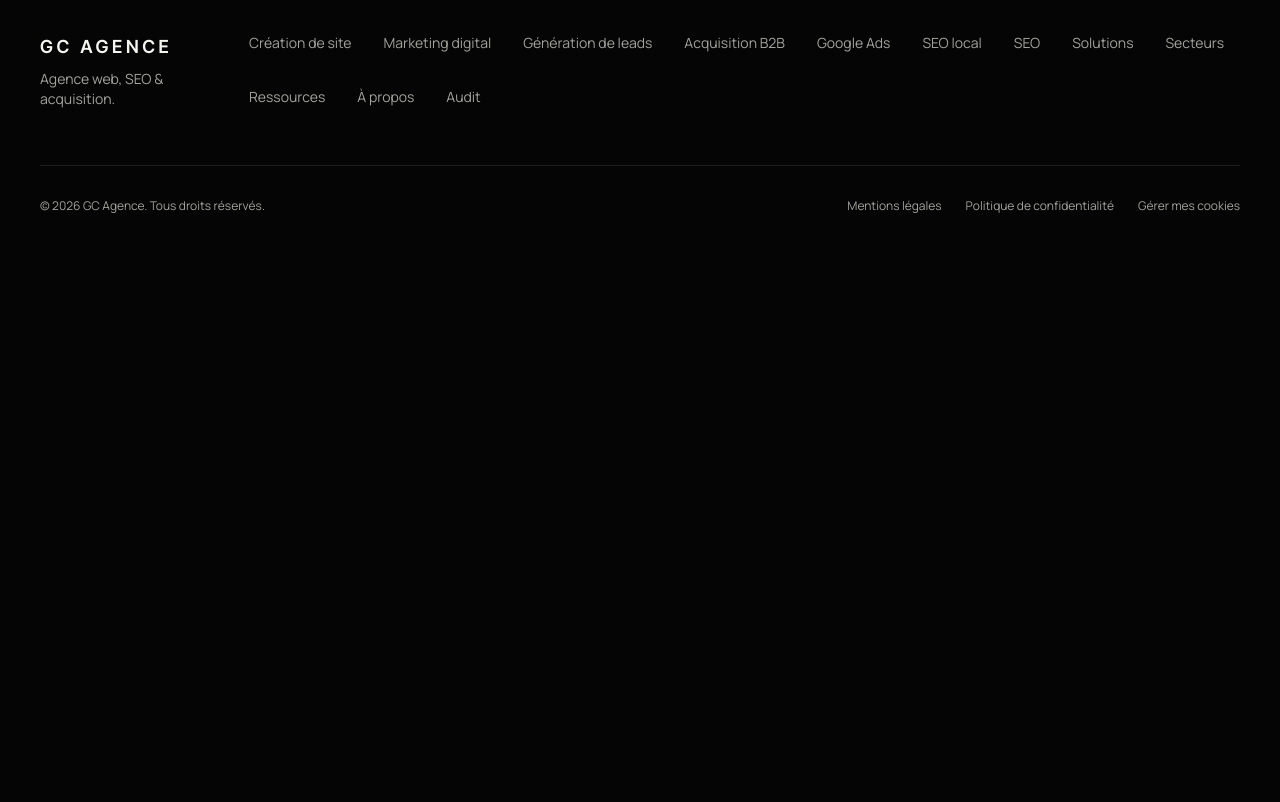
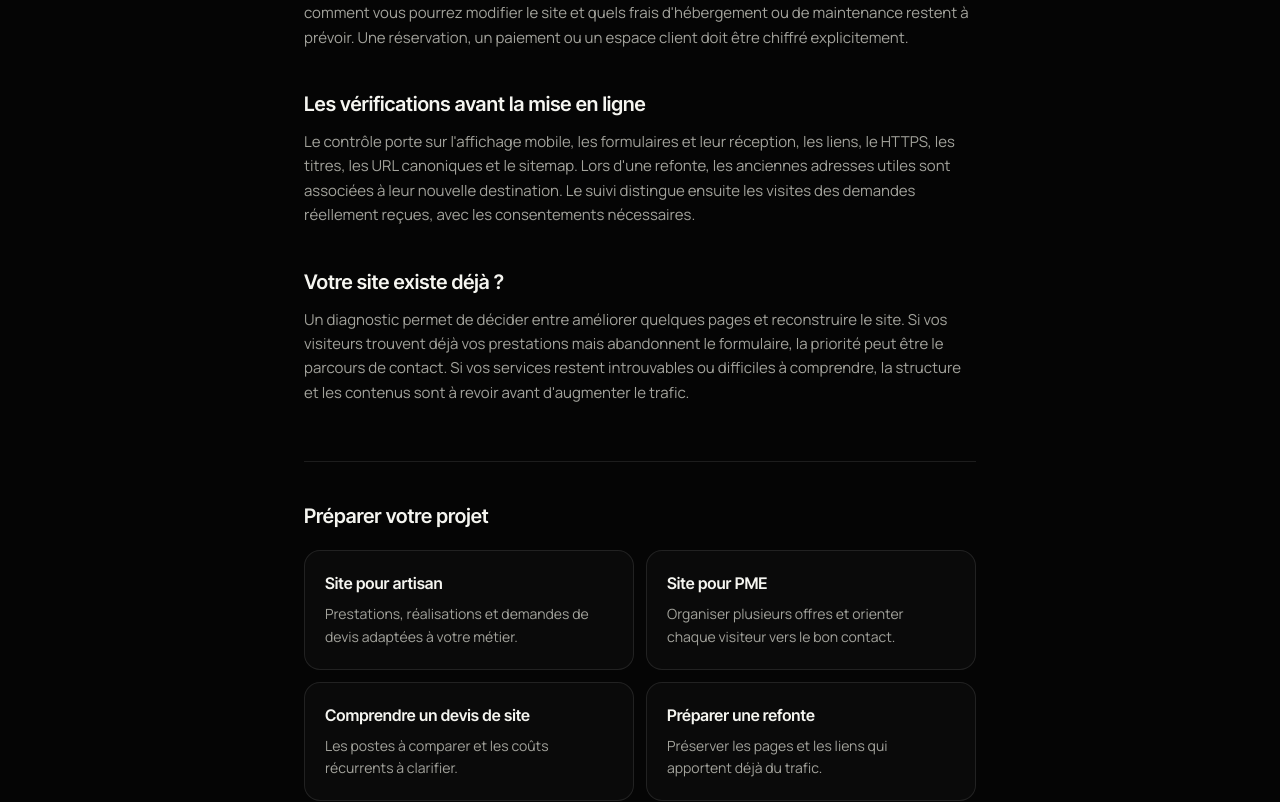
Before and after one commit to mathieumilo3-bot/-generation-capable, a Next.js app in the folder site-vitrine/: page /creation-site-internet in a window 1280 px wide. Shown: the part 1200-2002 px from the top of the page. Before the commit the page ends 1478 px from the top, so only its background shows below. Built offline with nearby package versions, Linux system fonts and the light colour scheme; no server answers.

Commit message:
fix(seo): repair organization logo and connect commercial pillar pages

```diff
--- a/site-vitrine/src/app/acquisition/page.tsx
+++ b/site-vitrine/src/app/acquisition/page.tsx
@@ -16,6 +16,12 @@ export default function AcquisitionPage() {
       intro="La visibilité ne vaut que si elle amène les bonnes personnes. L'acquisition n'est pas une question de volume, mais de pertinence."
       path="/acquisition"
       ctaContext="pillar_acquisition"
+      relatedLinks={[
+        { href: "/solutions/generation-de-leads", label: "Générer des demandes", description: "Aligner les pages, les formulaires et la qualification des prospects." },
+        { href: "/solutions/generation-leads-b2b", label: "Acquisition B2B", description: "Préparer un parcours adapté aux décisions d'achat en entreprise." },
+        { href: "/solutions/publicite-google-ads", label: "Google Ads", description: "Évaluer la publicité sur les recherches qui concernent vos offres." },
+        { href: "/ressources/cout-par-lead-qualifie", label: "Mesurer le coût d'un lead", description: "Distinguer les contacts reçus des opportunités réellement qualifiées." },
+      ]}
       blocks={[
         {
           heading: "SEO et contenu",
--- a/site-vitrine/src/app/agence-web/page.tsx
+++ b/site-vitrine/src/app/agence-web/page.tsx
@@ -13,9 +13,15 @@ export default function AgenceWebPage() {
     <PillarPage
       eyebrow="Positionnement"
       title="Agence web pour PME et artisans : site, SEO, acquisition et conversion."
-      intro="La plupart des agences web livrent un site et s'arrêtent là. Nous construisons le système qui l'entoure — acquisition, conversion, qualification — parce qu'un site seul ne suffit plus à générer des opportunités."
+      intro="GC Agence accompagne les PME et artisans dans la création de leur site et du parcours qui transforme une visite en demande : visibilité, présentation des prestations, contact et suivi commercial. Le diagnostic sert à choisir les priorités adaptées à votre situation."
       path="/agence-web"
       ctaContext="pillar_agence_web"
+      relatedLinks={[
+        { href: "/creation-site-internet", label: "Créer votre site", description: "Définir les pages, les fonctions et les vérifications avant livraison." },
+        { href: "/seo", label: "Développer votre visibilité", description: "Travailler les recherches liées aux prestations que vous vendez." },
+        { href: "/solutions/marketing-digital-pme", label: "Marketing pour PME", description: "Choisir les canaux en fonction de vos clients et de vos moyens." },
+        { href: "/ressources/agence-web-ou-freelance", label: "Choisir votre prestataire", description: "Comparer le périmètre, les responsabilités et le suivi proposé." },
+      ]}
       blocks={[
         {
           heading: "Une méthode, pas un catalogue",
--- a/site-vitrine/src/app/creation-site-internet/page.tsx
+++ b/site-vitrine/src/app/creation-site-internet/page.tsx
@@ -11,11 +11,17 @@ export const metadata: Metadata = {
 export default function CreationSiteInternetPage() {
   return (
     <PillarPage
-      eyebrow="System 01"
+      eyebrow="Création de site internet"
       title="Création de site internet professionnel qui transforme les visites en demandes."
       intro="Un site n'est pas une brochure. C'est l'actif digital qui porte votre crédibilité et déclenche la première action du visiteur."
       path="/creation-site-internet"
       ctaContext="pillar_creation_site"
+      relatedLinks={[
+        { href: "/solutions/creation-site-artisan", label: "Site pour artisan", description: "Prestations, réalisations et demandes de devis adaptées à votre métier." },
+        { href: "/solutions/site-internet-pme", label: "Site pour PME", description: "Organiser plusieurs offres et orienter chaque visiteur vers le bon contact." },
+        { href: "/ressources/prix-creation-site-internet", label: "Comprendre un devis de site", description: "Les postes à comparer et les coûts récurrents à clarifier." },
+        { href: "/ressources/refonte-site-sans-perdre-seo", label: "Préparer une refonte", description: "Préserver les pages et les liens qui apportent déjà du trafic." },
+      ]}
       blocks={[
         {
           heading: "Une architecture pensée pour convertir",
@@ -29,6 +35,22 @@ export default function CreationSiteInternetPage() {
           heading: "Connecté au reste du système",
           body: "Le site n'existe pas seul : il s'articule avec l'acquisition en amont et la conversion en aval, dans une même mécanique.",
         },
+        {
+          heading: "Quelles pages prévoir pour votre entreprise ?",
+          body: "Commencez par une page d'accueil claire, une page par prestation réellement distincte, une présentation de l'entreprise et un moyen de contact. Ajoutez vos réalisations lorsque vous disposez de photos et d'informations publiables. Pour un artisan, précisez les interventions et la zone réellement couverte ; pour une PME, expliquez à quels clients chaque offre s'adresse.",
+        },
+        {
+          heading: "Ce qu'il faut définir avant le devis",
+          body: "Le budget dépend du nombre de pages, de la rédaction, des contenus disponibles et des fonctions à connecter. Précisez qui fournit les textes et les photos, qui possède le domaine, comment vous pourrez modifier le site et quels frais d'hébergement ou de maintenance restent à prévoir. Une réservation, un paiement ou un espace client doit être chiffré explicitement.",
+        },
+        {
+          heading: "Les vérifications avant la mise en ligne",
+          body: "Le contrôle porte sur l'affichage mobile, les formulaires et leur réception, les liens, le HTTPS, les titres, les URL canoniques et le sitemap. Lors d'une refonte, les anciennes adresses utiles sont associées à leur nouvelle destination. Le suivi distingue ensuite les visites des demandes réellement reçues, avec les consentements nécessaires.",
+        },
+        {
+          heading: "Votre site existe déjà ?",
+          body: "Un diagnostic permet de décider entre améliorer quelques pages et reconstruire le site. Si vos visiteurs trouvent déjà vos prestations mais abandonnent le formulaire, la priorité peut être le parcours de contact. Si vos services restent introuvables ou difficiles à comprendre, la structure et les contenus sont à revoir avant d'augmenter le trafic.",
+        },
       ]}
     />
   );
--- a/site-vitrine/src/app/page.tsx
+++ b/site-vitrine/src/app/page.tsx
@@ -13,7 +13,7 @@ import { ServiceJsonLd } from "@/components/schema/JsonLd";
 import { SITE_DESCRIPTION, SITE_URL } from "@/lib/constants";
 
 export const metadata: Metadata = {
-  title: "Agence web & marketing digital : site, SEO, Ads, acquisition",
+  title: "GC Agence | Création de site, SEO & marketing digital",
   description:
     "GC accompagne artisans, TPE et PME sur la création de site, le marketing digital, le SEO, Google Ads, Meta Ads, l'acquisition et la conversion pour générer des demandes qualifiées.",
   alternates: { canonical: "/" },
--- a/site-vitrine/src/components/schema/JsonLd.tsx
+++ b/site-vitrine/src/components/schema/JsonLd.tsx
@@ -20,7 +20,7 @@ export function OrganizationJsonLd() {
         alternateName: ["GC", "Agence GC"],
         url: SITE_URL,
         description: SITE_DESCRIPTION,
-        logo: `${SITE_URL}/icon-512.png`,
+        logo: `${SITE_URL}/apple-icon`,
         areaServed: "FR",
         knowsAbout: [
           "Création de site internet",
--- a/site-vitrine/src/components/sections/PillarPage.tsx
+++ b/site-vitrine/src/components/sections/PillarPage.tsx
@@ -1,3 +1,4 @@
+import Link from "next/link";
 import { Section, Eyebrow } from "@/components/ui/Section";
 import { Button } from "@/components/ui/Button";
 import { BreadcrumbJsonLd, ServiceJsonLd } from "@/components/schema/JsonLd";
@@ -12,6 +13,7 @@ export function PillarPage({
   blocks,
   path,
   ctaContext,
+  relatedLinks = [],
 }: {
   eyebrow: string;
   title: string;
@@ -19,6 +21,7 @@ export function PillarPage({
   blocks: PillarBlock[];
   path: string;
   ctaContext: string;
+  relatedLinks?: { href: string; label: string; description: string }[];
 }) {
   return (
     <Section className="py-24 sm:py-32">
@@ -55,6 +58,22 @@ export function PillarPage({
           ))}
         </div>
 
+        {relatedLinks.length > 0 && (
+          <section className="mt-14 border-t border-[var(--color-border)] pt-10">
+            <h2 className="font-display text-xl font-semibold text-[var(--color-text)]">
+              Préparer votre projet
+            </h2>
+            <div className="mt-5 grid gap-3 sm:grid-cols-2">
+              {relatedLinks.map((link) => (
+                <Link key={link.href} href={link.href} className="rounded-2xl border border-[var(--color-border)] bg-[var(--color-surface)] p-5 transition-colors hover:border-[var(--color-muted)]">
+                  <h3 className="font-display text-base font-semibold">{link.label}</h3>
+                  <p className="mt-2 text-sm leading-relaxed text-[var(--color-muted)]">{link.description}</p>
+                </Link>
+              ))}
+            </div>
+          </section>
+        )}
+
         <div className="mt-14 border-t border-[var(--color-border)] pt-10">
           <Button
             href="/audit"
--- a/site-vitrine/src/components/sections/SeoEntryPoints.tsx
+++ b/site-vitrine/src/components/sections/SeoEntryPoints.tsx
@@ -54,8 +54,8 @@ export function SeoEntryPoints() {
           Trouvez directement la solution qui correspond à votre recherche.
         </h2>
         <p className="mt-4 max-w-2xl text-[15px] leading-relaxed text-[var(--color-muted)]">
-          Les pages les plus importantes sont reliées depuis l&apos;accueil pour raccourcir le parcours,
-          renforcer leur contexte et éviter qu&apos;elles restent enfouies dans l&apos;architecture.
+          Créer un site, être trouvé sur Google ou recevoir davantage de demandes :
+          partez de votre priorité pour découvrir les actions adaptées à votre entreprise.
         </p>
       </Reveal>
 
```
Also changed, not shown: site-vitrine/src/app/seo/page.tsx (+16 -2 lines).
